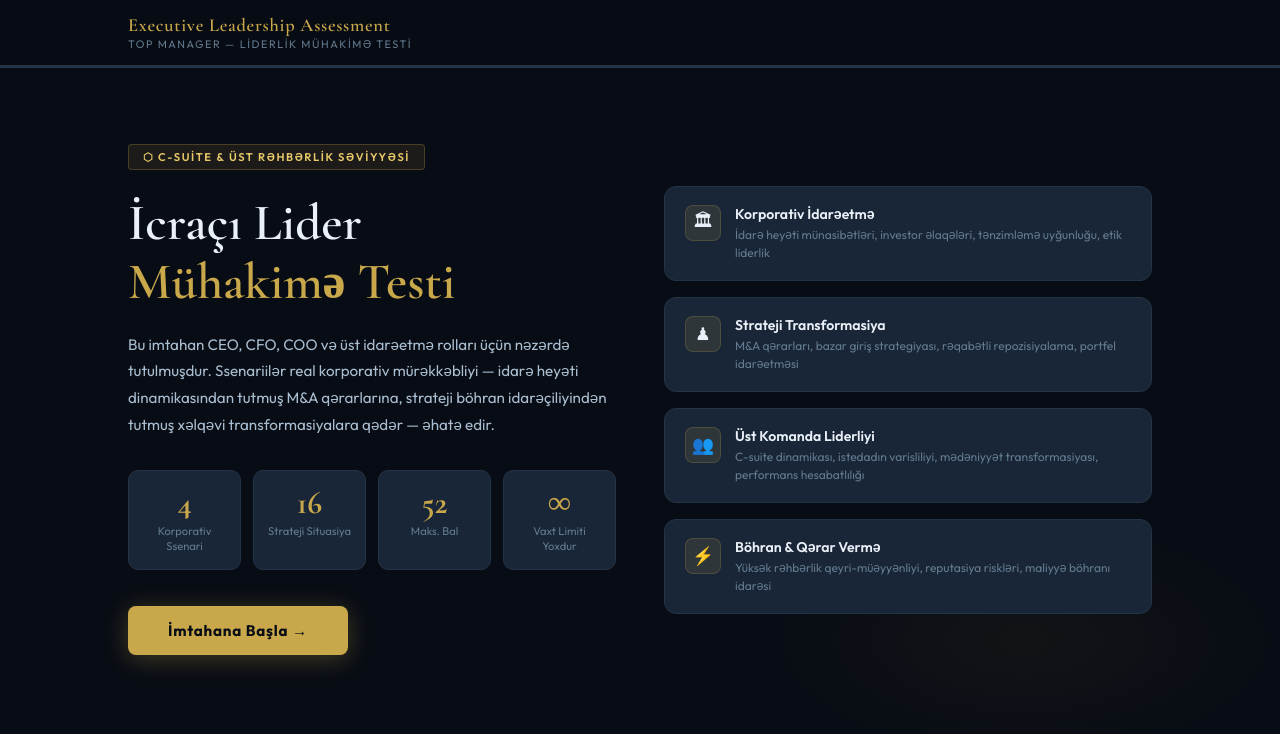
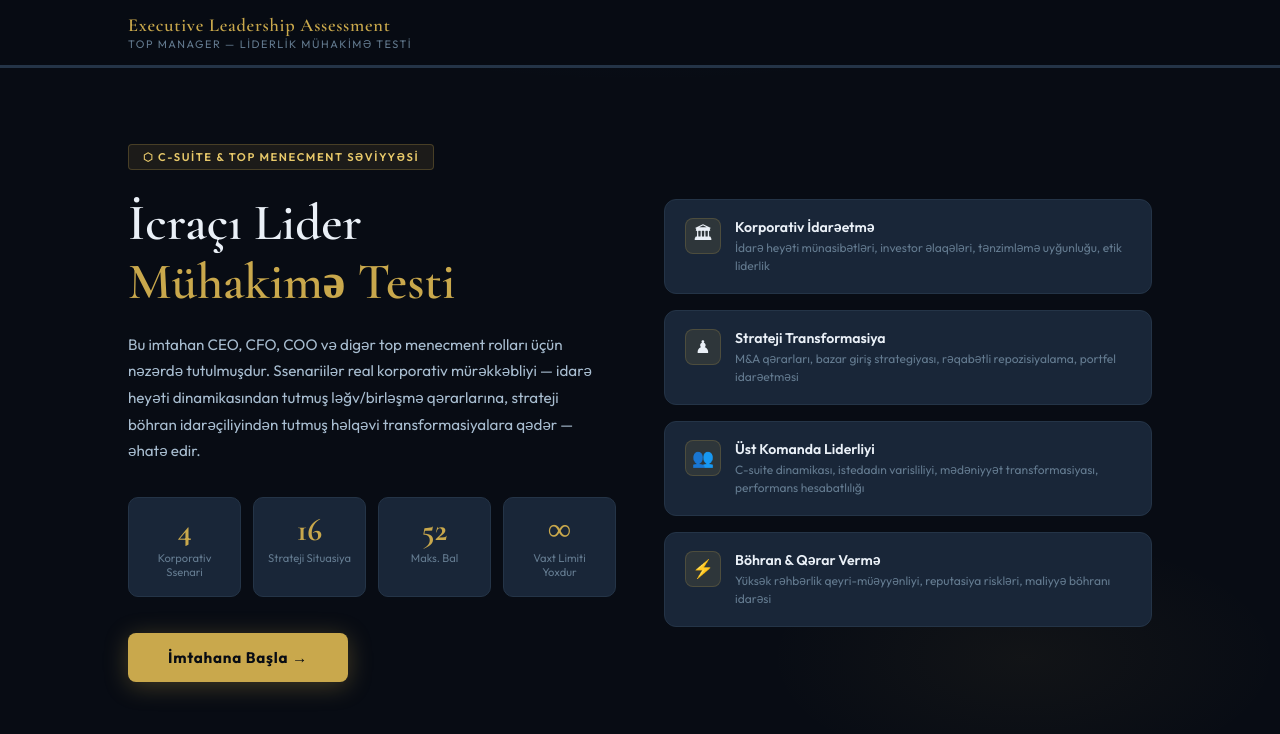
Before and after one commit to rakimhq/sjt-topmanagement, a plain HTML site: page index.html in a window 1280 px wide. Drawn offline with nearby package versions, Linux system fonts and the light colour scheme.

Commit message:
Update index.html

```diff
--- a/index.html
+++ b/index.html
@@ -490,9 +490,9 @@
   <div id="welcome-screen">
     <div class="welcome-grid">
       <div class="welcome-left">
-        <div class="w-eyebrow">⬡ C-Suite &amp; Üst Rəhbərlik Səviyyəsi</div>
+        <div class="w-eyebrow">⬡ C-Suite &amp; Top Menecment Səviyyəsi</div>
         <h1 class="w-title">İcraçı Lider<br><span class="accent">Mühakimə Testi</span></h1>
-        <p class="w-desc">Bu imtahan CEO, CFO, COO və üst idarəetmə rolları üçün nəzərdə tutulmuşdur. Ssenariilər real korporativ mürəkkəbliyi — idarə heyəti dinamikasından tutmuş M&A qərarlarına, strateji böhran idarəçiliyindən tutmuş xəlqəvi transformasiyalara qədər — əhatə edir.</p>
+        <p class="w-desc">Bu imtahan CEO, CFO, COO və digər top menecment rolları üçün nəzərdə tutulmuşdur. Ssenariilər real korporativ mürəkkəbliyi — idarə heyəti dinamikasından tutmuş ləğv/birləşmə qərarlarına, strateji böhran idarəçiliyindən tutmuş həlqəvi transformasiyalara qədər — əhatə edir.</p>
         <div class="w-stats">
           <div class="w-stat"><div class="n">4</div><div class="l">Korporativ Ssenari</div></div>
           <div class="w-stat"><div class="n">16</div><div class="l">Strateji Situasiya</div></div>
```
